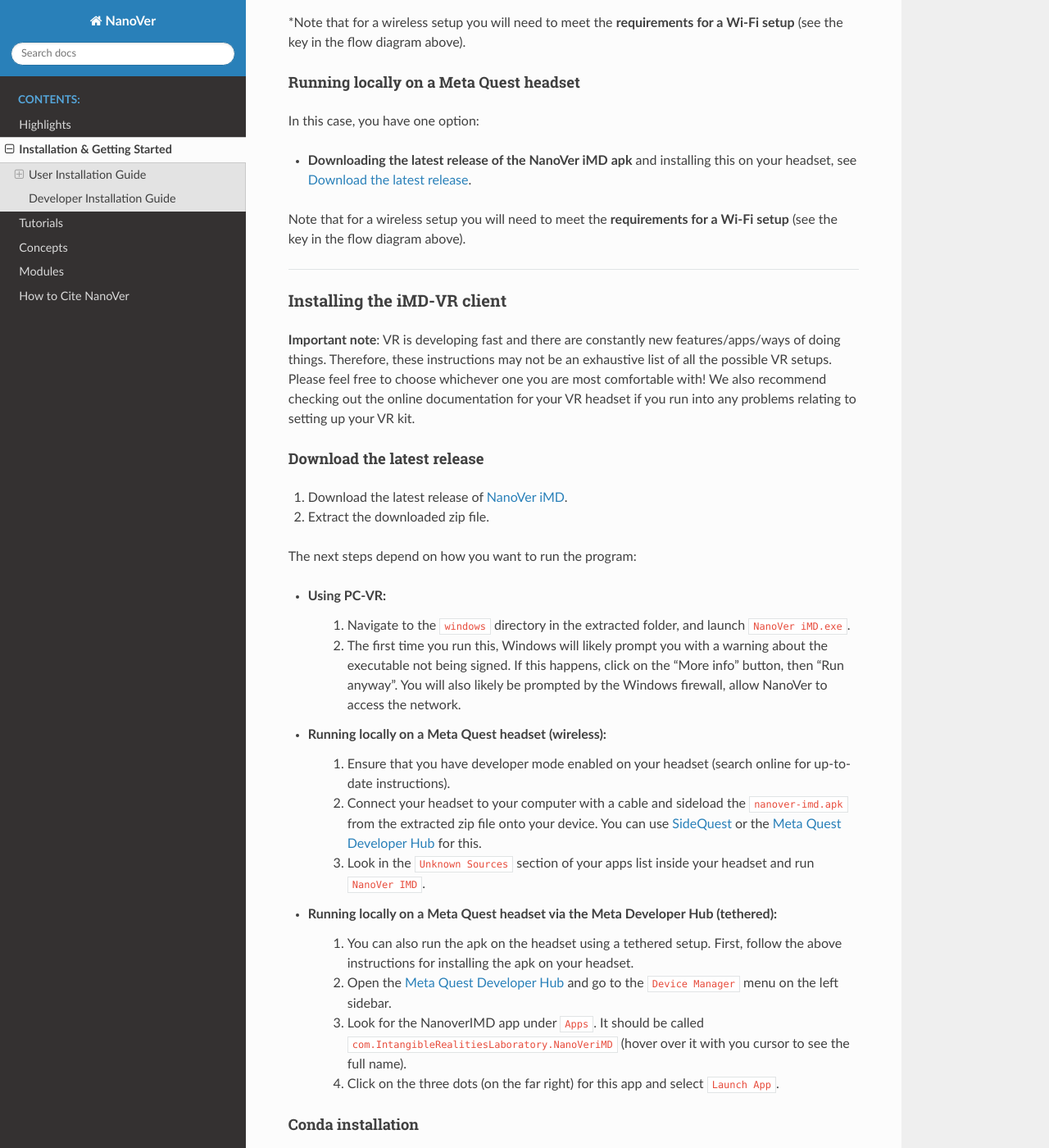
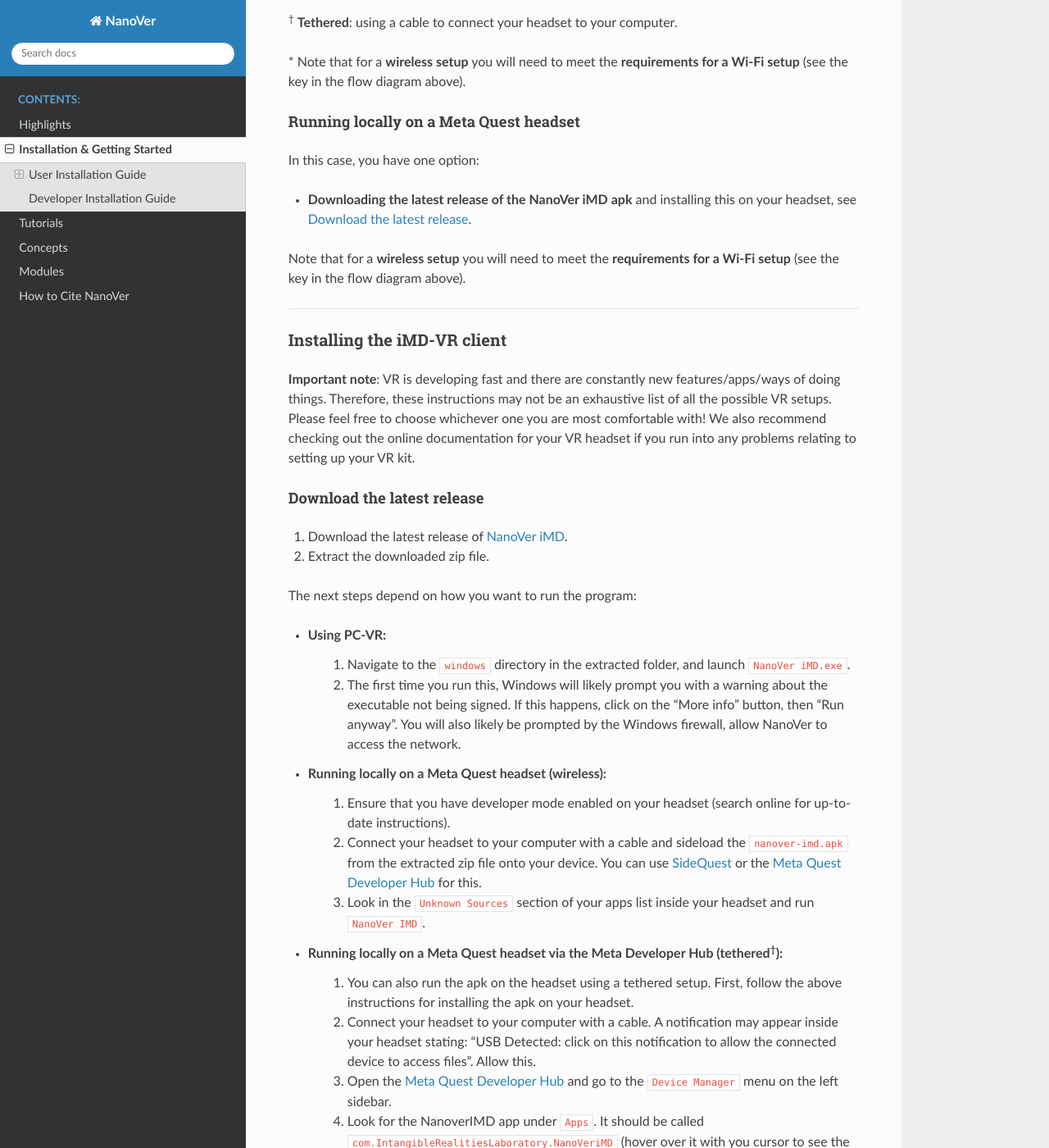
Before and after one commit to IRL2/nanover-docs, a Sphinx documentation site: the page built from source/installation.rst, in a window 1280 px wide and 1400 px high, scrolled down 2845 px. Shown: the whole window at 82% size. Built offline with Sphinx 7.4.7 and the Read the Docs theme 2.0.0, drawn with Linux system fonts in a browser that asks for light colours; pages that are not in the unit, such as notebooks, are missing from menus; the version number could not be read and is left out; some of the changed text lies outside the part shown.

Commit message:
Clarify tethered (#112)
* clarify meaning of 'tethered'

Clarify what 'tethered' means in the installation instructions for the VR client, including the wording & the flow diagram.

* Add VR client installation flow chart source file

Added the power point file used to create the flow chart from the VR client installation page. This will allow others to edit this chart too.

```diff
--- a/source/installation.rst
+++ b/source/installation.rst
@@ -107,12 +107,14 @@
 
 Both options are compatible with any of the following:
 
-* Meta Quest Link (tethered)
+* Meta Quest Link (tethered\ :sup:`†`)
 * Meta Quest AirLink (wireless*)
-* SteamVR (tethered)
+* SteamVR (tethered\ :sup:`†`)
 * Steam Link (wireless*)
 
-\*Note that for a wireless setup you will need to meet the **requirements for a Wi-Fi setup** (see the key in the flow
+\ :sup:`†` **Tethered**: using a cable to connect your headset to your computer.
+
+\* Note that for a **wireless setup** you will need to meet the **requirements for a Wi-Fi setup** (see the key in the flow
 diagram above).
 
 Running locally on a Meta Quest headset
@@ -123,7 +125,7 @@
 * **Downloading the latest release of the NanoVer iMD apk** and installing this on your headset, see
   :ref:`download_latest_release_VR_client`.
 
-Note that for a wireless setup you will need to meet the **requirements for a Wi-Fi setup** (see the key in the flow
+Note that for a **wireless setup** you will need to meet the **requirements for a Wi-Fi setup** (see the key in the flow
 diagram above).
 
 ----
@@ -162,14 +164,18 @@
        `Meta Quest Developer Hub <https://developer.oculus.com/meta-quest-developer-hub/>`_ for this.
     #. Look in the ``Unknown Sources`` section of your apps list inside your headset and run ``NanoVer IMD``.
 
-* **Running locally on a Meta Quest headset via the Meta Developer Hub (tethered)**:
+* **Running locally on a Meta Quest headset via the Meta Developer Hub** (tethered\ :sup:`†`):
     #. You can also run the apk on the headset using a tethered setup. First, follow the above instructions for
        installing the apk on your headset.
+    #. Connect your headset to your computer with a cable. A notification may appear inside your headset stating:
+       "USB Detected: click on this notification to allow the connected device to access files". Allow this.
     #. Open the `Meta Quest Developer Hub <https://developer.oculus.com/meta-quest-developer-hub/>`_ and go to the
        ``Device Manager`` menu on the left sidebar.
     #. Look for the NanoverIMD app under ``Apps``. It should be called ``com.IntangibleRealitiesLaboratory.NanoVeriMD``
        (hover over it with you cursor to see the full name).
     #. Click on the three dots (on the far right) for this app and select ``Launch App``.
+
+\ :sup:`†` **Tethered**: using a cable to connect your headset to your computer.
 
 
 .. _conda_installation_VR_client:
```
Also changed, not shown: source/_static/VR_client_flow_diagram.png, 1 other file.
